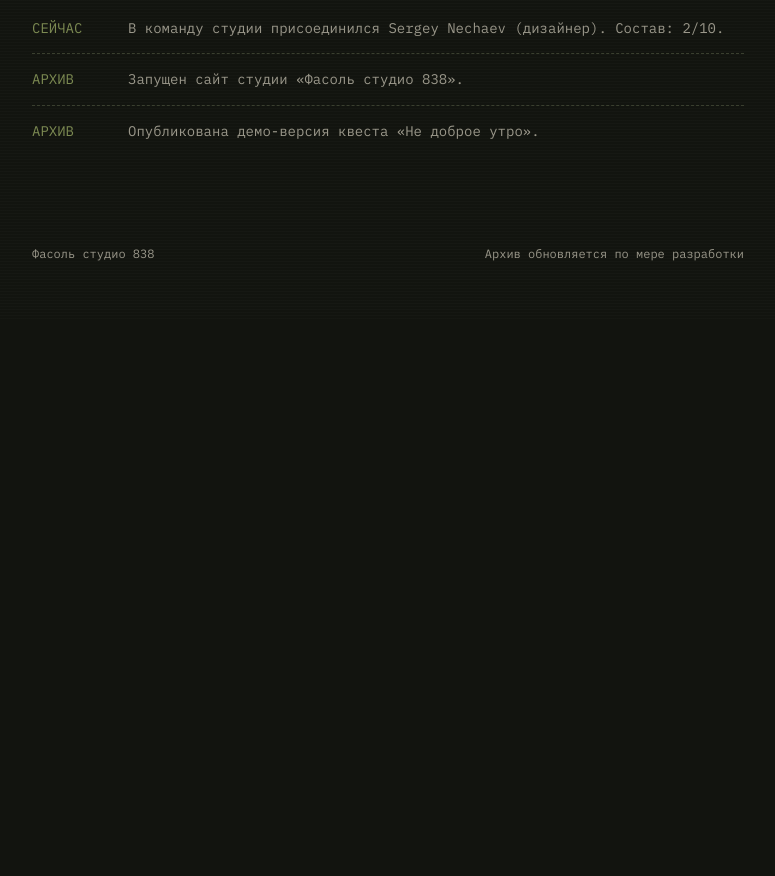
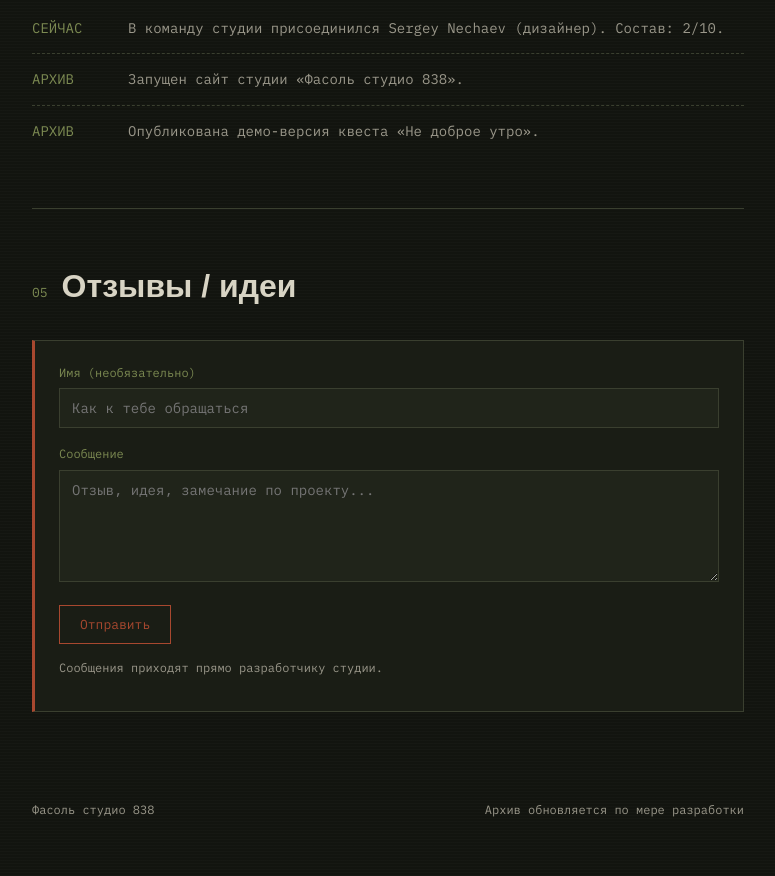
Before and after one commit to Fasolstudio838/Fasolstudio838.github.io, a plain HTML site: page index.html in a window 1280 px wide. Shown: the part 1760-2636 px from the top of the page, without its empty margins (252-1027 px from the left). Before the commit the page ends 2079 px from the top, so only its background shows below. Drawn offline with Linux system fonts and the light colour scheme; a web font is replaced by a local one.

Commit message:
Add files via upload

```diff
--- a/index.html
+++ b/index.html
@@ -236,6 +236,55 @@
   }
   .log-text{ color: var(--bone-dim); }
 
+  /* ===== feedback form ===== */
+  .feedback-panel{
+    background: var(--panel);
+    border: 1px solid var(--line);
+    border-left: 3px solid var(--rust);
+    padding: 22px 24px;
+  }
+  .feedback-panel label{
+    display:block;
+    font-size: 12px;
+    color: var(--olive);
+    margin-bottom: 6px;
+  }
+  .feedback-panel input,
+  .feedback-panel textarea{
+    width: 100%;
+    background: var(--panel-2);
+    border: 1px solid var(--line);
+    color: var(--bone);
+    font-family: 'IBM Plex Mono', monospace;
+    font-size: 14px;
+    padding: 10px 12px;
+    margin-bottom: 16px;
+    resize: vertical;
+  }
+  .feedback-panel input:focus,
+  .feedback-panel textarea:focus{
+    outline: none;
+    border-color: var(--olive);
+  }
+  .feedback-submit{
+    background: transparent;
+    border: 1px solid var(--rust);
+    color: var(--rust);
+    font-family: 'IBM Plex Mono', monospace;
+    font-size: 13px;
+    padding: 10px 20px;
+    cursor: pointer;
+  }
+  .feedback-submit:hover{
+    background: var(--rust);
+    color: var(--bone);
+  }
+  .feedback-note{
+    font-size: 12px;
+    color: var(--bone-dim);
+    margin-top: 14px;
+  }
+
   footer{
     padding: 36px 0 56px;
     font-size: 12px;
@@ -272,6 +321,7 @@
     <a href="#info">Информация о проектах</a>
     <a href="#team">Разработчик и команда</a>
     <a href="#news">Новости</a>
+    <a href="#feedback">Отзывы/идеи</a>
   </nav>
 
   <section id="projects">
@@ -355,6 +405,26 @@
     </div>
   </section>
 
+  <section id="feedback">
+    <div class="section-head">
+      <span class="section-num">05</span>
+      <h2>Отзывы / идеи</h2>
+    </div>
+
+    <div class="feedback-panel">
+      <form action="https://formspree.io/f/xeaoprlr" method="POST">
+        <label for="fb-name">Имя (необязательно)</label>
+        <input type="text" id="fb-name" name="name" placeholder="Как к тебе обращаться">
+
+        <label for="fb-message">Сообщение</label>
+        <textarea id="fb-message" name="message" rows="5" placeholder="Отзыв, идея, замечание по проекту..." required></textarea>
+
+        <button type="submit" class="feedback-submit">Отправить</button>
+      </form>
+      <p class="feedback-note">Сообщения приходят прямо разработчику студии.</p>
+    </div>
+  </section>
+
   <footer>
     <span>Фасоль студио 838</span>
     <span>Архив обновляется по мере разработки</span>
```
